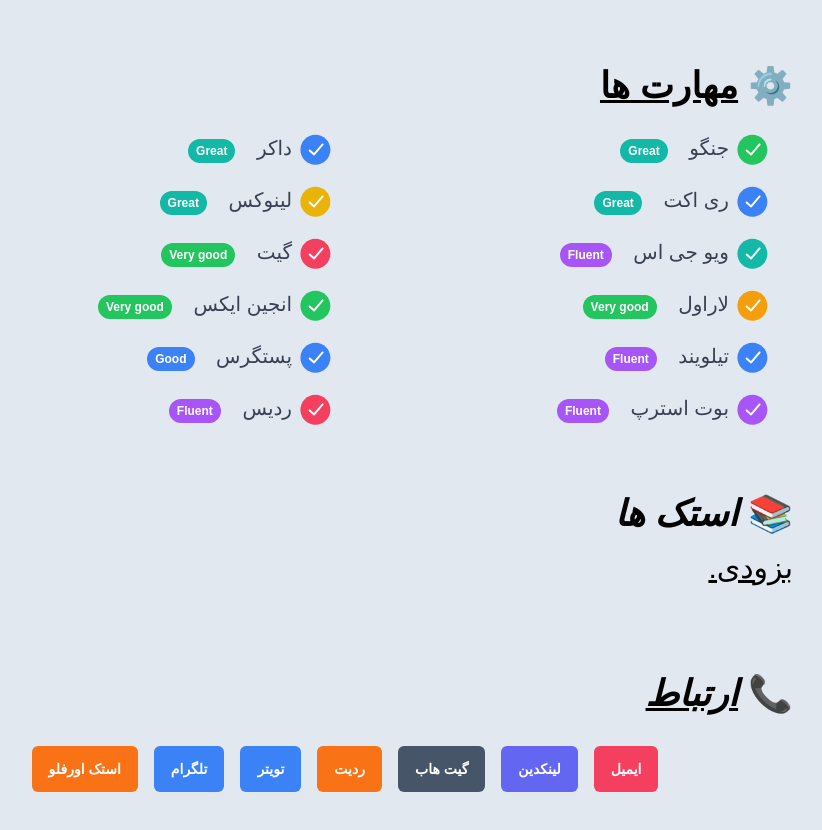
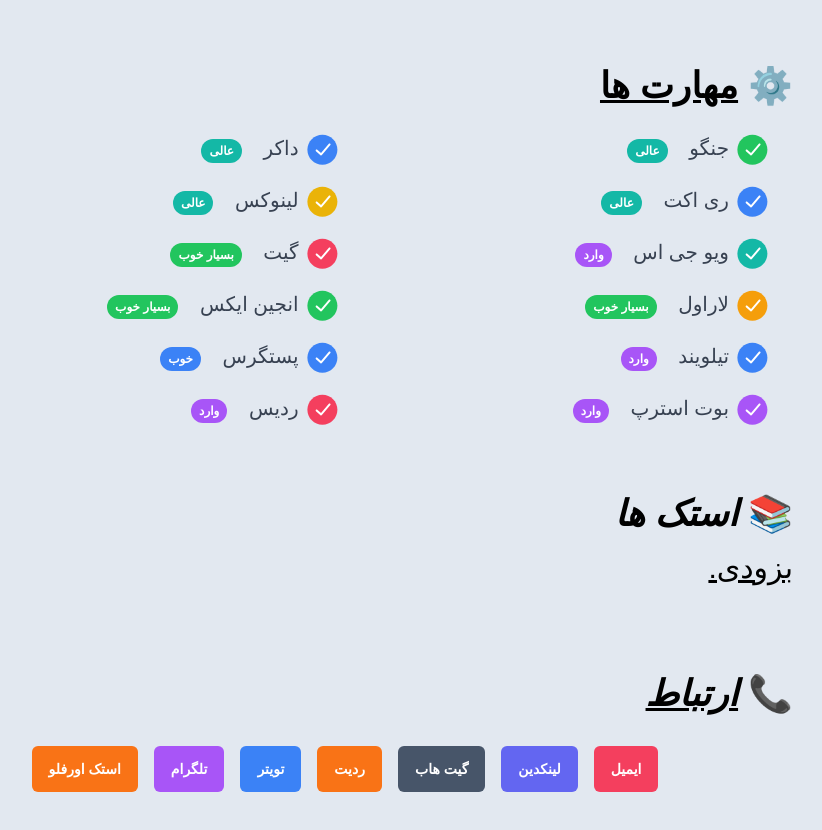
Before and after one commit to GeekyChunk/Ermia.Dev, a Nuxt app: page /fa in a window 1280 px wide. Shown: the part 580-1410 px from the top of the page, without its empty margins (295-1117 px from the left). Built offline with nearby package versions, Linux system fonts and the light colour scheme; a small style sheet from the web is missing.

Commit message:
more persian fix

```diff
--- a/components/Fa/Skill/Section.vue
+++ b/components/Fa/Skill/Section.vue
@@ -15,19 +15,19 @@
     <div dir="rtl" class="flex flex-wrap">
         <ul class="flex-grow space-y-3 text-sm mt-6 px-6 font-medium">
             <li dir="rtl" v-for="skill in props.skills" class="flex space-x-3 text-xl py-1">
-                <SkillIcon :color="skill.color" />
+                <FaSkillIcon :color="skill.color" />
                 <span class="text-gray-700 px-2">
                     {{ skill.name }} <span class="px-2"></span>
-                    <SkillRate :rate="skill.rate" />
+                    <FaSkillRate :rate="skill.rate" />
                 </span>
             </li>
         </ul>
         <ul class="flex-grow space-y-3 text-sm mt-6 px-6 font-medium">
             <li dir="rtl" v-for="skill in props.sec_skills" class="flex space-x-3 text-xl py-1">
-                <SkillIcon :color="skill.color" />
+                <FaSkillIcon :color="skill.color" />
                 <span class="text-gray-700 px-2">
                     {{ skill.name }} <span class="px-2"></span>
-                    <SkillRate :rate="skill.rate" />
+                    <FaSkillRate :rate="skill.rate" />
                 </span>
             </li>
         </ul>
--- a/components/Fa/Social/Link.vue
+++ b/components/Fa/Social/Link.vue
@@ -5,7 +5,7 @@
     avatar: string;
     islink?: boolean;
     link: string;
-    color: "blue" | "green" | "slate" | "orange" | "indigo" | "rose";
+    color: "blue" | "green" | "slate" | "orange" | "indigo" | "rose" | "amber" | "purple";
 }>();
 
 const styles = computed(() => {
@@ -16,7 +16,9 @@
         green: "bg-green-500 hover:bg-green-600 focus:ring-green-500",
         slate: "bg-slate-600 hover:bg-slate-700 focus:ring-slate-600",
         orange: "bg-orange-500 hover:bg-orange-600 focus:ring-orange-500",
-        rose: "bg-rose-500 hover:bg-rose-600 focus:ring-rose-500"
+        rose: "bg-rose-500 hover:bg-rose-600 focus:ring-rose-500",
+        amber: "bg-amber-500 hover:bg-amber-600 focus:ring-amber-500",
+        purple: "bg-purple-500 hover:bg-purple-600 focus:ring-purple-500"
     }
     return base + styls[props.color]
 })
--- a/components/Social/Link.vue
+++ b/components/Social/Link.vue
@@ -4,7 +4,7 @@
     avatar: string;
     islink?: boolean;
     link: string;
-    color: "blue" | "green" | "slate" | "orange" | "indigo" | "rose";
+    color: "blue" | "green" | "slate" | "orange" | "indigo" | "rose" | "amber" | "purple";
 }>();
 
 const styles = computed(() => {
@@ -15,7 +15,9 @@
         green: "bg-green-500 hover:bg-green-600 focus:ring-green-500",
         slate: "bg-slate-600 hover:bg-slate-700 focus:ring-slate-600",
         orange: "bg-orange-500 hover:bg-orange-600 focus:ring-orange-500",
-        rose: "bg-rose-500 hover:bg-rose-600 focus:ring-rose-500"
+        rose: "bg-rose-500 hover:bg-rose-600 focus:ring-rose-500",
+        amber: "bg-amber-500 hover:bg-amber-600 focus:ring-amber-500",
+        purple: "bg-purple-500 hover:bg-purple-600 focus:ring-purple-500"
     }
     return base + styls[props.color]
 })
--- a/pages/fa/index.vue
+++ b/pages/fa/index.vue
@@ -127,7 +127,7 @@
                     <FaSocialLink label="گیت هاب" color="slate" name="Github" avatar="/logos/github.png" :islink="true" link="https://github.com/GeekyChunk/" />
                     <FaSocialLink label="ردیت" color="orange" name="Reddit" avatar="/logos/reddit.jpg" :islink="true" link="https://www.reddit.com/user/Ermia_codev" />
                     <FaSocialLink label="تویتر" color="blue" name="Twitter" avatar="/logos/twitter.png" :islink="true" link="https://twitter.com/Ermia_Codev" />
-                    <FaSocialLink label="تلگرام" color="blue" name="Telegram" avatar="/logos/telegram.png" :islink="true" link="https://MakaveliDon619.t.me" />
+                    <FaSocialLink label="تلگرام" color="purple" name="Telegram" avatar="/logos/telegram.png" :islink="true" link="https://MakaveliDon619.t.me" />
                     <FaSocialLink label="استک اورفلو" color="orange" name="StackOverflow" avatar="/logos/stack.png" :islink="true" link="https://stackoverflow.com/users/15701892/" />
                 </div>
             </div>
--- a/pages/index.vue
+++ b/pages/index.vue
@@ -125,7 +125,8 @@
                     <SocialLink color="slate" name="Github" avatar="/logos/github.png" :islink="true" link="https://github.com/GeekyChunk/" />
                     <SocialLink color="orange" name="Reddit" avatar="/logos/reddit.jpg" :islink="true" link="https://www.reddit.com/user/Ermia_codev" />
                     <SocialLink color="blue" name="Twitter" avatar="/logos/twitter.png" :islink="true" link="https://twitter.com/Ermia_Codev" />
-                    <SocialLink color="blue" name="Telegram" avatar="/logos/telegram.png" :islink="true" link="https://MakaveliDon619.t.me" />
+                    <SocialLink color="purple" name="Telegram" avatar="/logos/telegram.png" :islink="true" link="https://MakaveliDon619.t.me" />
+                    <SocialLink color="amber" name="StackOverflow" avatar="/logos/stack.png" :islink="true" link="https://stackoverflow.com/users/15701892/" />
                 </div>
             </div>
         </div>
```
